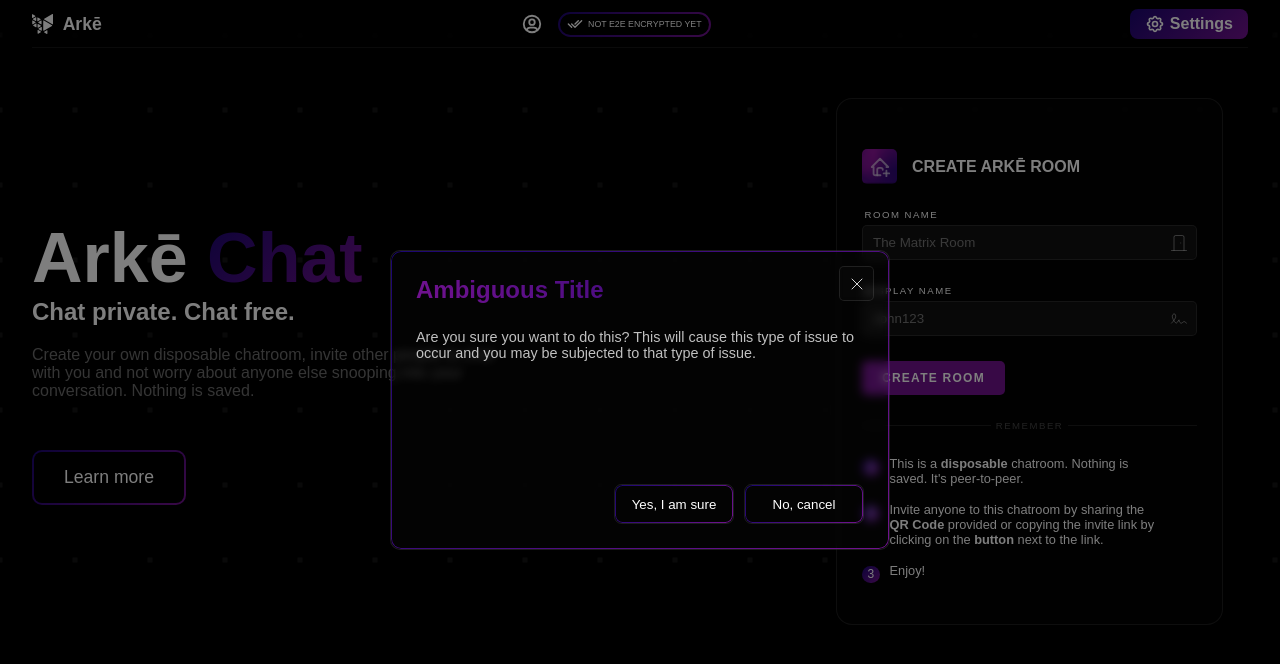
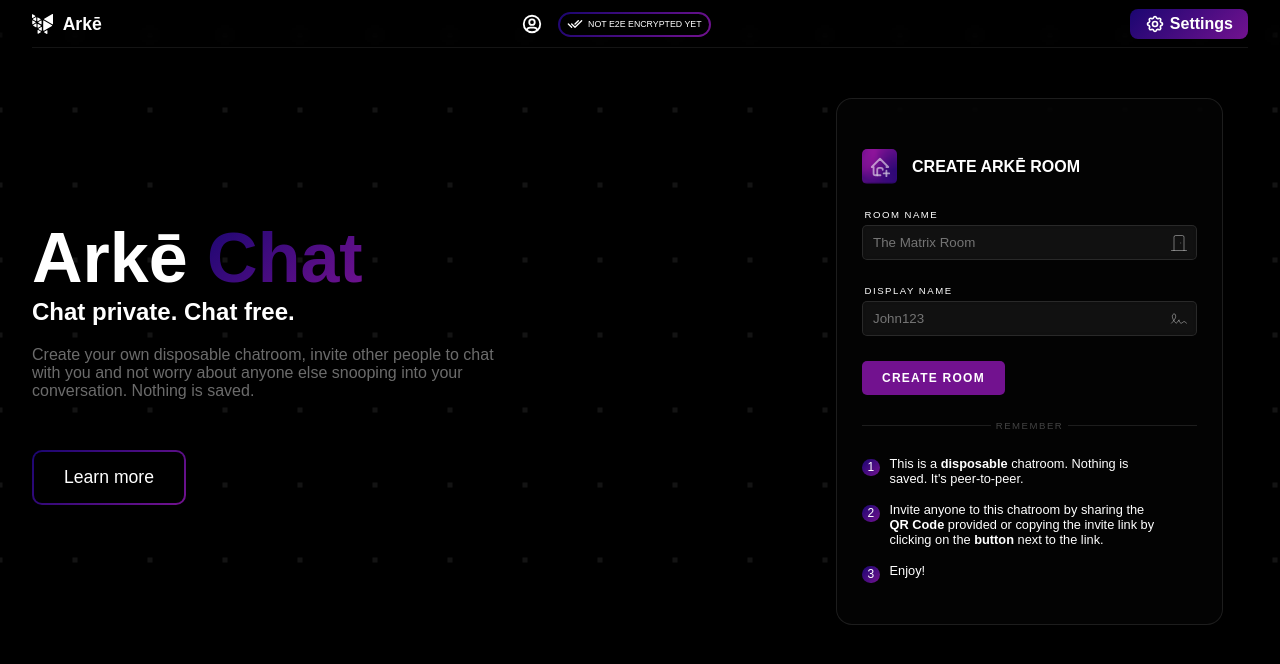
Before and after one commit to Hasala2002/arke, a React (Vite) app: page /createroom in a window 1280 px wide. Shown: the top 664 px of the page. Built offline with nearby package versions, Linux system fonts and the light colour scheme; no server answers; a small style sheet from the web is missing.

Commit message:
reset dialog box

```diff
--- a/src/components/utilities/Arke.Context.jsx
+++ b/src/components/utilities/Arke.Context.jsx
@@ -184,6 +184,8 @@ export const ArkeProvider = ({children}) => {
 
     const [selectedReply,setSelectedReply] = useState(null)
 
+    const [dialogState,setDialogState] = useState(false)
+
     // const [socket,setSocket] = useState()
 
     let smsSound;
@@ -273,14 +275,16 @@ export const ArkeProvider = ({children}) => {
       leaveRoom,
       useMediaQuery,
       selectedReply,
-      setSelectedReply
+      setSelectedReply,
+      dialogState,
+      setDialogState
     }
 
 
     return(
         <ArkeContext.Provider value={value}>
             <div className="arke-dialog-wrapper">
-              <ArkeDialog />
+              <ArkeDialog isOpen={dialogState} handleClose={setDialogState} />
             </div>
           <audio ref={smsElem} src={smsSFX} preload="true" />
           <audio ref={enterElem} src={enterSFX} preload="true" />
--- a/src/components/utilities/ArkeDialog.jsx
+++ b/src/components/utilities/ArkeDialog.jsx
@@ -1,14 +1,14 @@
 import { IconX } from '@tabler/icons'
 import React, { useState } from 'react'
 
-const ArkeDialog = () => {
+const ArkeDialog = ({ isOpen, title, content, onConfirm, onCancel, handleClose }) => {
 
-  const [state,setState] = useState(true)
+  // const [state,setState] = useState(true)
 
-  return (
-    <div className="arke-clickable-wrapper" style={{display: state ? "grid" : "none"}}>
+  return  (
+    <div className="arke-clickable-wrapper" style={{display: isOpen ? "grid" : "none"}}>
       <div className="arke-dialog" >
-          <button className="close-dialog-btn" onClick={()=>{setState(false)}}>
+          <button className="close-dialog-btn" onClick={()=>{handleClose(false)}}>
                 <IconX stroke={1} size={20} />
             </button>
         <h2>Ambiguous Title</h2>
```
